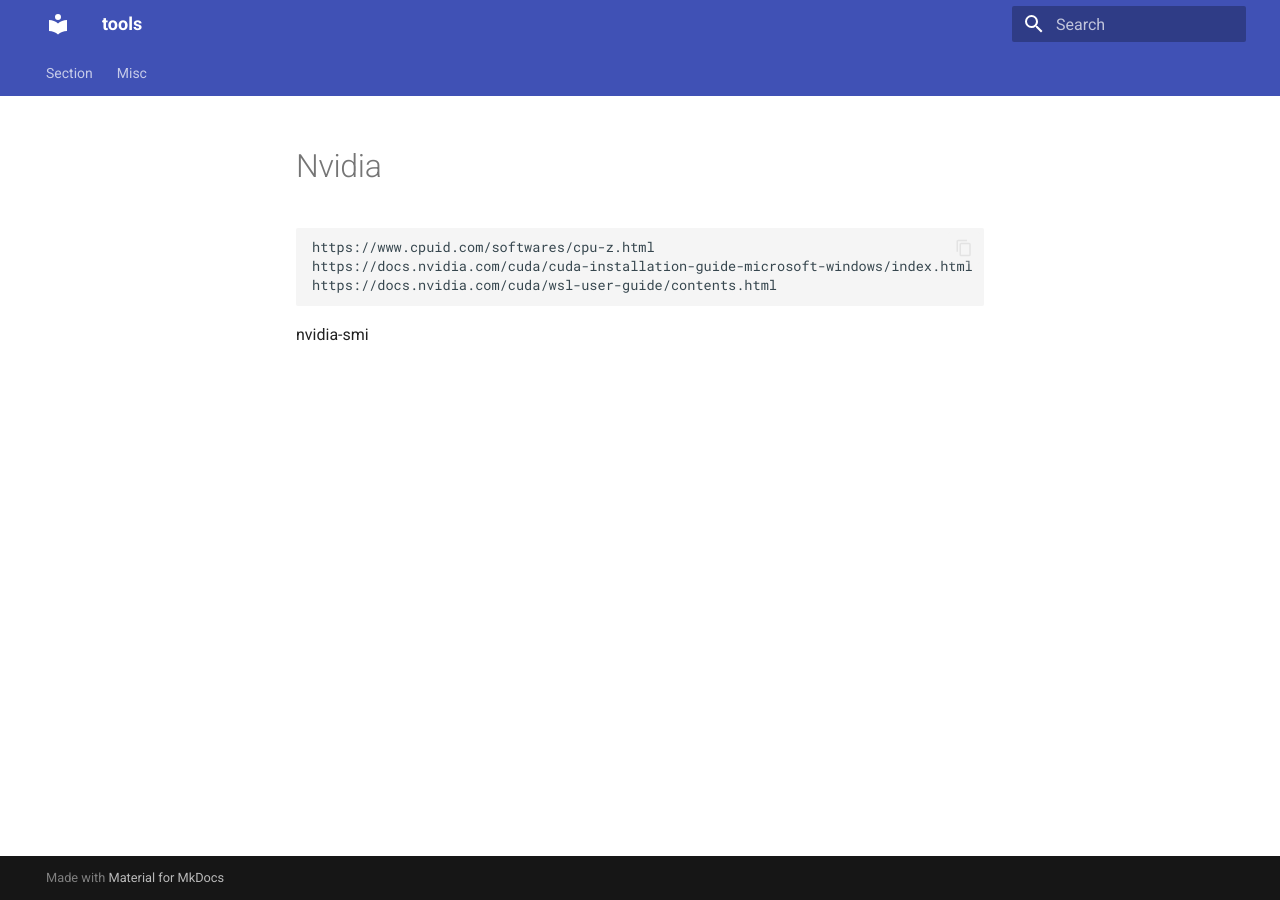
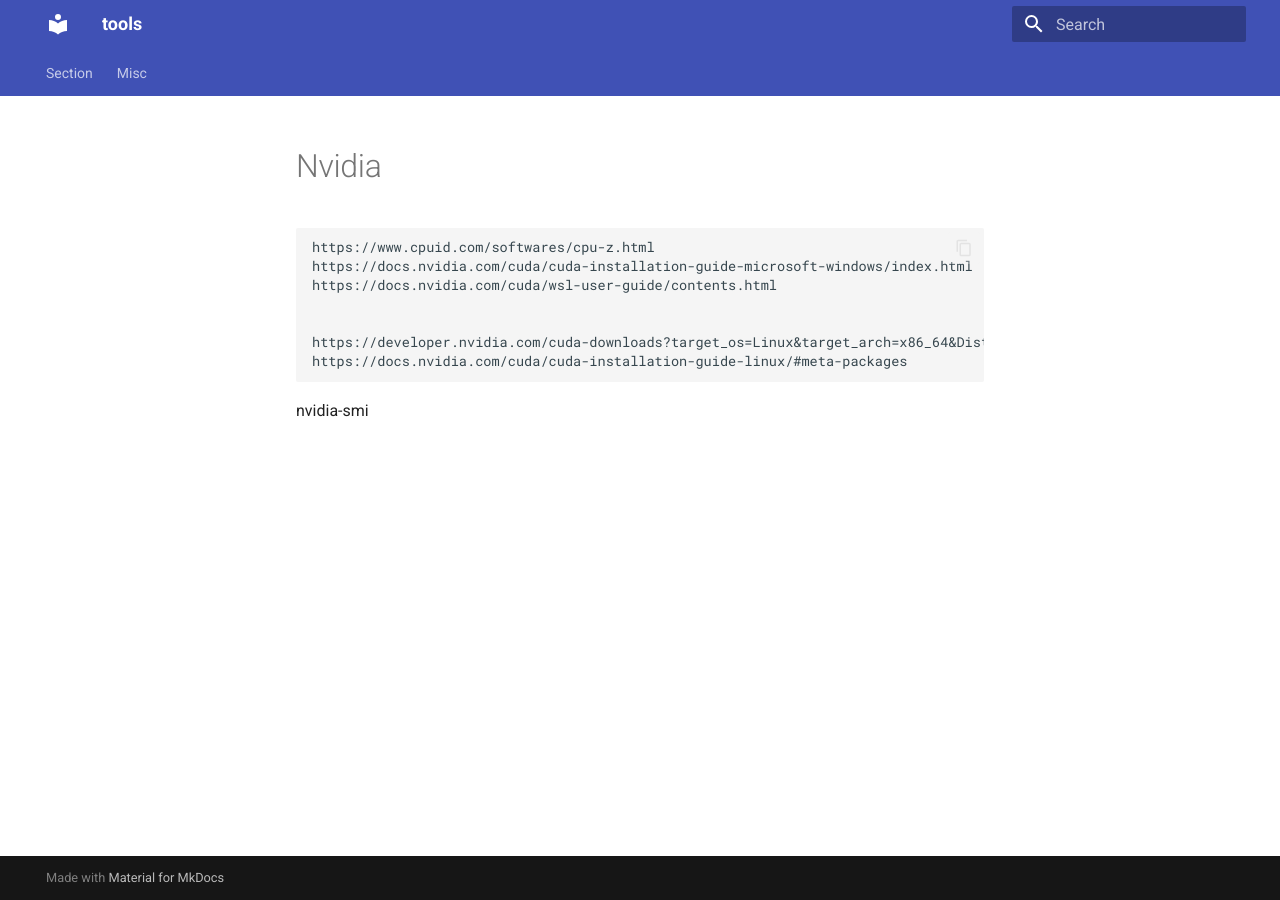
Before and after one commit to roshankarande/tools, an MkDocs documentation site: the page built from docs/misc/nvidia.md, in a window 1280 px wide. Built offline with MkDocs 1.6.1 and Material for MkDocs 9.7.7, drawn with Linux system fonts in a browser that asks for light colours; some of the changed lines change nothing that is shown.

Commit message:
Update nvidia.md

````diff
--- a/docs/misc/nvidia.md
+++ b/docs/misc/nvidia.md
@@ -2,6 +2,10 @@
 https://www.cpuid.com/softwares/cpu-z.html
 https://docs.nvidia.com/cuda/cuda-installation-guide-microsoft-windows/index.html
 https://docs.nvidia.com/cuda/wsl-user-guide/contents.html
+
+
+https://developer.nvidia.com/cuda-downloads?target_os=Linux&target_arch=x86_64&Distribution=WSL-Ubuntu&target_version=2.0&target_type=deb_local
+https://docs.nvidia.com/cuda/cuda-installation-guide-linux/#meta-packages
 ```
 
 
````
